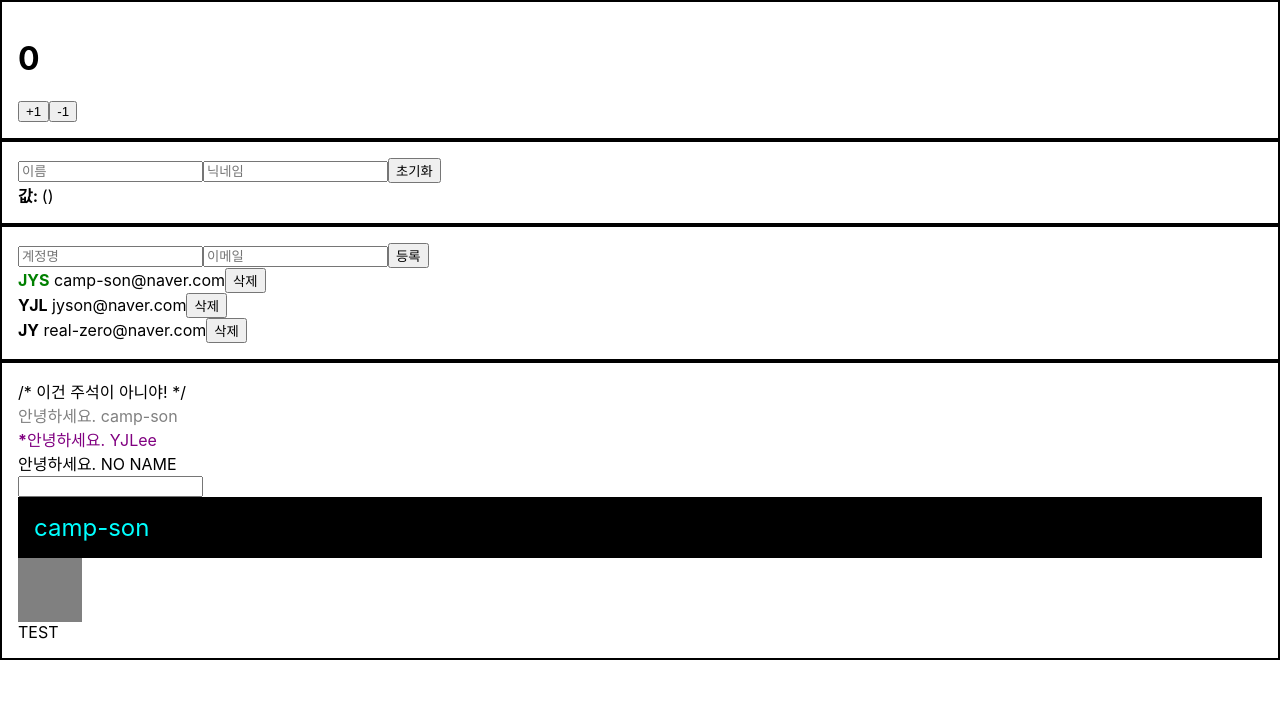
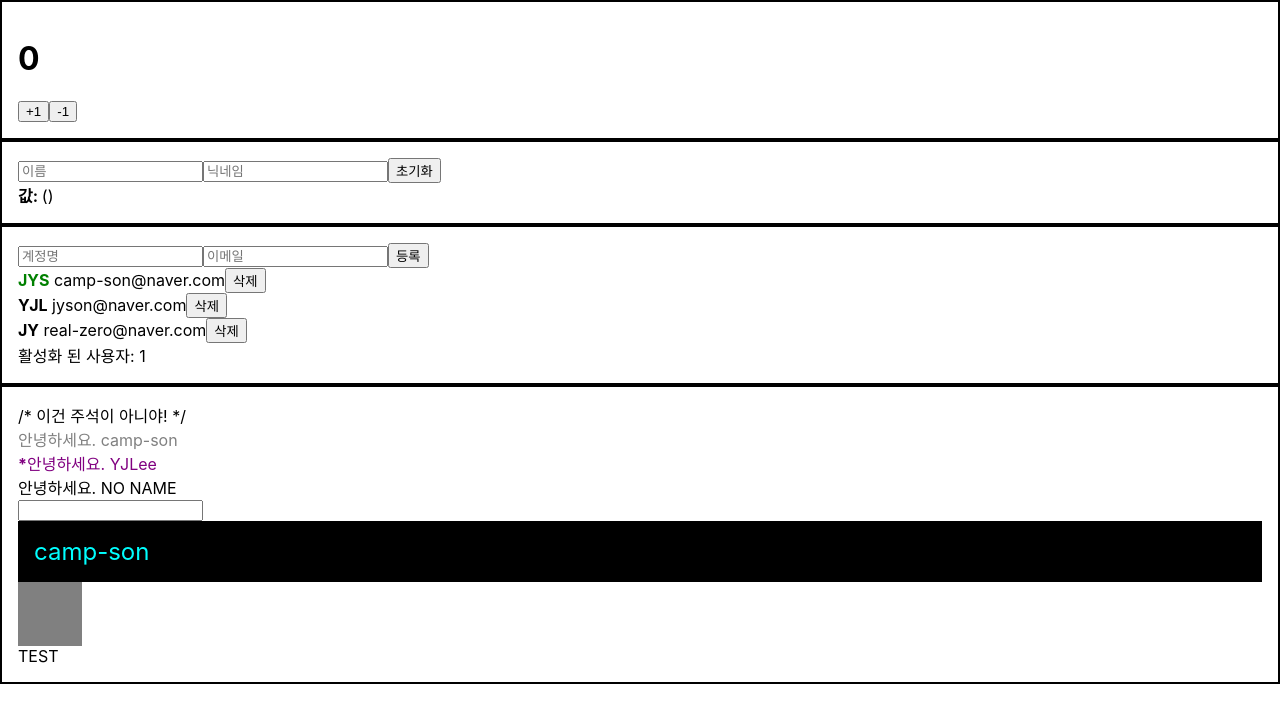
Before and after one commit to camp-son/react-practice, a React (Create React App) app: page / in a window 1280 px wide. Shown: the top 722 px of the page. Built offline with nearby package versions, Linux system fonts and the light colour scheme.

Commit message:
useMemo, useCallback

```diff
--- a/src/App.js
+++ b/src/App.js
@@ -1,11 +1,16 @@
 import './App.css';
-import React, {useState, useRef} from 'react';
+import React, {useState, useRef, useMemo, useCallback} from 'react';
 import Hello from './00.Hello';
 import Wrapper from './01.Wrapper';
 import Counter from './02.Counter';
 import InputSample from './03.InputSample';
 import UserList from './04.UserList';
 import CreateUser from './05.CreateUser';
+
+function countActiveUsers(users) {
+	console.log('활성 사용자 수 체킹');
+	return users.filter(({active}) => active).length;
+}
 
 function App() {
 	const name = 'camp-son';
@@ -38,6 +43,14 @@ function App() {
 		}
 	]);
 
+	const count = useMemo(() => countActiveUsers(users), [users]);
+
+	// const list = [1,2,3,4,5];
+	// const test = useMemo(() => {
+	// 	console.log('계산...')
+	// 	return list.length;
+	// }, [users, list]);
+
 	const nextId = useRef(4);
 
 	const [user, setUser] = useState({
@@ -47,7 +60,7 @@ function App() {
 
 	const {username, email} = user;
 
-	const onCreate = () => {
+	const onCreate = useCallback(() => {
 		const user = {
 			id: nextId.current,
 			username,
@@ -61,24 +74,24 @@ function App() {
 			email: ''
 		})
 		nextId.current++;
-	};
+	}, [users, username, email]);
 
-	const onRemove = (userId) => {
+	const onRemove = useCallback((userId) => {
 		setUsers(users => users.filter(({id}) => id !== userId));
-	};
+	}, [users]);
 
-	const onToggle = (userId) => {
+	const onToggle = useCallback((userId) => {
 		setUsers(users => users.map((user) => (user.id === userId ? {...user, active: !user.active} : user)))
-	}
+	}, [users]);
 
-	const onChange = (e) => {
+	const onChange = useCallback((e) => {
 		const {name, value} = e.target;
 
 		setUser(prev => ({
 			...prev,
 			[name]: value
 		}));
-	}
+	}, [user]);
 
 	return (
 		// Fragment
@@ -92,6 +105,7 @@ function App() {
 			<Wrapper>
 				<CreateUser username={username} email={email} onChange={onChange} onCreate={onCreate}/>
 				<UserList users={users} onRemove={onRemove} onToggle={onToggle}/>
+				<div>활성화 된 사용자: {count}</div>
 			</Wrapper>
 			<Wrapper>
 				{/* 이건 주석이야! */}
```
Also changed, not shown: 1 other file (tests, documents, lock files or other folders).
